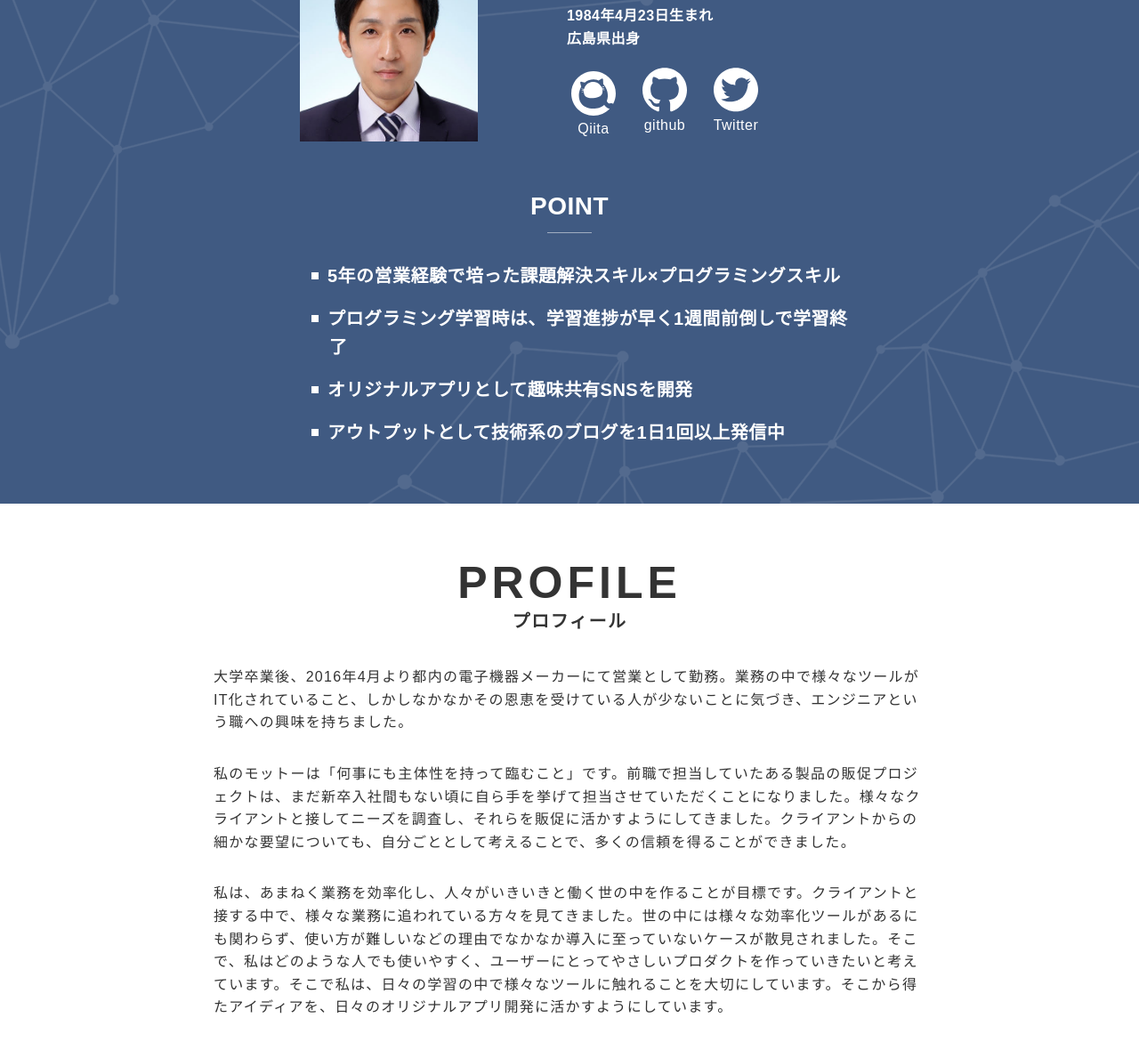
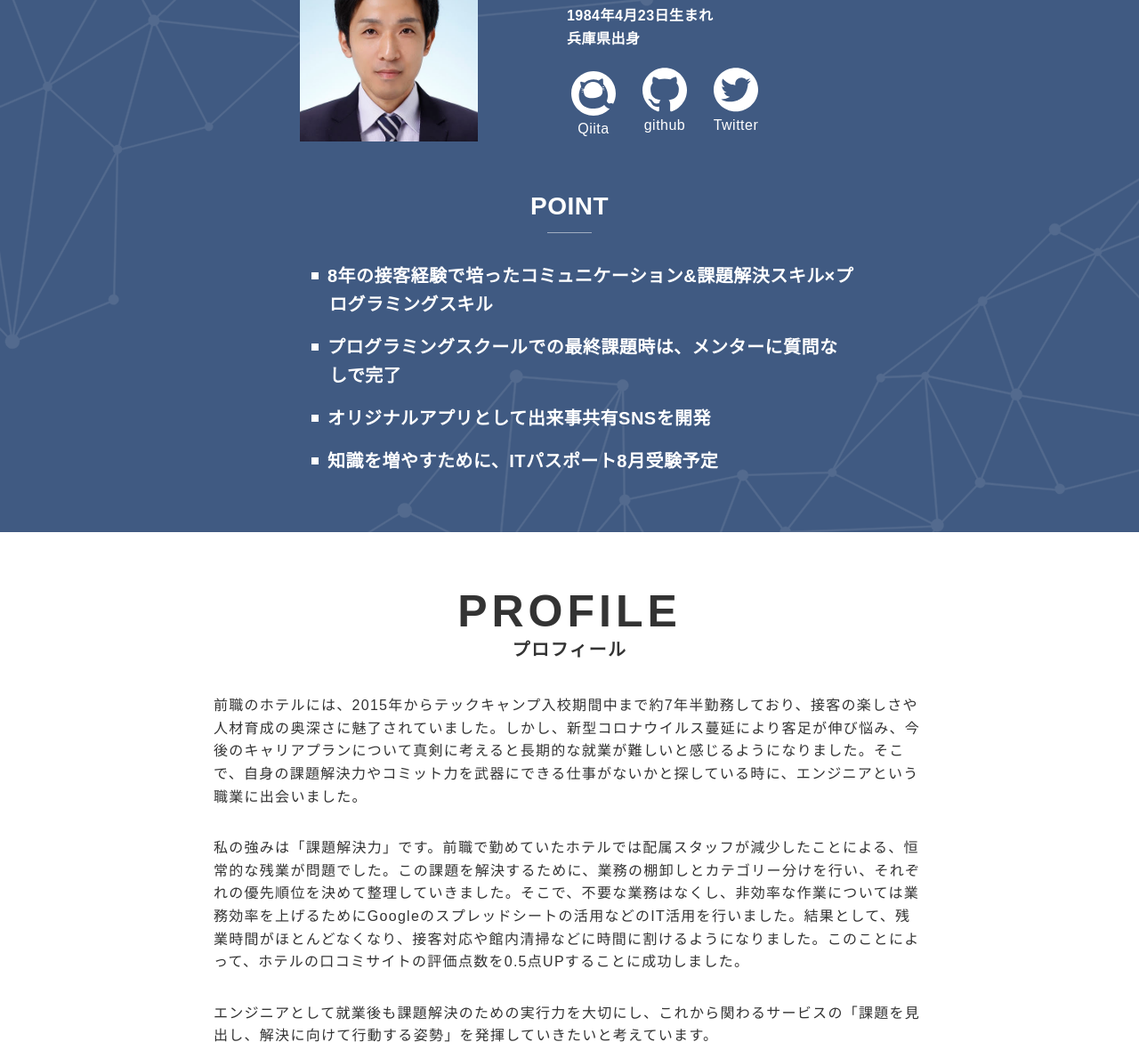
Before and after one commit to akiyuki-23/portfolio-site, a plain HTML site: page index.html in a window 1280 px wide. Shown: the part 173-1353 px from the top of the page at 89% size. Drawn offline with nearby package versions, Linux system fonts and the light colour scheme.

Commit message:
内容の更新

```diff
--- a/index.html
+++ b/index.html
@@ -47,7 +47,7 @@
                 <!-- 記載番号：4 -->
                 <li class="firstview__info-origin-item">1984年4月23日生まれ</li>
                 <!-- 記載番号：5 -->
-                <li class="firstview__info-origin-item">広島県出身</li>
+                <li class="firstview__info-origin-item">兵庫県出身</li>
               </ul>
               <ul class="firstview__info-account-list">
                 <li class="firstview__info-account-item">
@@ -80,10 +80,10 @@
             </div>
             <ul class="firstview__point-list">
               <!-- 記載番号：10 -->
-              <li class="firstview__point-item">5年の営業経験で培った課題解決スキル×プログラミングスキル</li>
-              <li class="firstview__point-item">プログラミング学習時は、学習進捗が早く1週間前倒しで学習終了</li>
-              <li class="firstview__point-item">オリジナルアプリとして趣味共有SNSを開発</li>
-              <li class="firstview__point-item">アウトプットとして技術系のブログを1日1回以上発信中</li>
+              <li class="firstview__point-item">8年の接客経験で培ったコミュニケーション&課題解決スキル×プログラミングスキル</li>
+              <li class="firstview__point-item">プログラミングスクールでの最終課題時は、メンターに質問なしで完了</li>
+              <li class="firstview__point-item">オリジナルアプリとして出来事共有SNSを開発</li>
+              <li class="firstview__point-item">知識を増やすために、ITパスポート8月受験予定</li>
             </ul>
           </div>
         </div>
@@ -97,13 +97,13 @@
             <!-- 記載番号：11 -->
             <div class="profile__text-area">
               <p>
-                大学卒業後、2016年4月より都内の電子機器メーカーにて営業として勤務。業務の中で様々なツールがIT化されていること、しかしなかなかその恩恵を受けている人が少ないことに気づき、エンジニアという職への興味を持ちました。
+                前職のホテルには、2015年からテックキャンプ入校期間中まで約7年半勤務しており、接客の楽しさや人材育成の奥深さに魅了されていました。しかし、新型コロナウイルス蔓延により客足が伸び悩み、今後のキャリアプランについて真剣に考えると長期的な就業が難しいと感じるようになりました。そこで、自身の課題解決力やコミット力を武器にできる仕事がないかと探している時に、エンジニアという職業に出会いました。
               </p>
               <p>
-                私のモットーは「何事にも主体性を持って臨むこと」です。前職で担当していたある製品の販促プロジェクトは、まだ新卒入社間もない頃に自ら手を挙げて担当させていただくことになりました。様々なクライアントと接してニーズを調査し、それらを販促に活かすようにしてきました。クライアントからの細かな要望についても、自分ごととして考えることで、多くの信頼を得ることができました。
+                私の強みは「課題解決力」です。前職で勤めていたホテルでは配属スタッフが減少したことによる、恒常的な残業が問題でした。この課題を解決するために、業務の棚卸しとカテゴリー分けを行い、それぞれの優先順位を決めて整理していきました。そこで、不要な業務はなくし、非効率な作業については業務効率を上げるためにGoogleのスプレッドシートの活用などのIT活用を行いました。結果として、残業時間がほとんどなくなり、接客対応や館内清掃などに時間に割けるようになりました。このことによって、ホテルの口コミサイトの評価点数を0.5点UPすることに成功しました。
               </p>
               <p>
-                私は、あまねく業務を効率化し、人々がいきいきと働く世の中を作ることが目標です。クライアントと接する中で、様々な業務に追われている方々を見てきました。世の中には様々な効率化ツールがあるにも関わらず、使い方が難しいなどの理由でなかなか導入に至っていないケースが散見されました。そこで、私はどのような人でも使いやすく、ユーザーにとってやさしいプロダクトを作っていきたいと考えています。そこで私は、日々の学習の中で様々なツールに触れることを大切にしています。そこから得たアイディアを、日々のオリジナルアプリ開発に活かすようにしています。
+                エンジニアとして就業後も課題解決のための実行力を大切にし、これから関わるサービスの「課題を見出し、解決に向けて行動する姿勢」を発揮していきたいと考えています。
               </p>
             </div>
           </div>
@@ -150,9 +150,9 @@
           <!-- 記載番号：17 -->
           <div class="skill__text-area">
             <p>
-              2021年よりプログラミングスクールでRuby on Railsを中心に学習を開始しました。現在のスキル感について詳細は以下の制作実績をご覧ください。
+              2022年よりプログラミングスクールでRuby on Railsを中心に学習を開始しました。現在のスキル感について詳細は以下の制作実績をご覧ください。
               <br>
-              各領域を比較すると特にフロントエンドの開発に興味があり、現在はReactおよびVue.jsを学習しています。
+              各領域を比較すると特にバックエンドの開発に興味があり、現在はJavaを学習しています。
             </p>
           </div>
         </div>
@@ -167,7 +167,7 @@
               <li class="works__item">
                 <div class="works__item-pict">
                   <!-- images/01に配置した、FURIMAの画像（PC版）のパスを記載する -->
-                  <a href="works/01.html" style="background-image:url('./images/work/01/pict-work01-firstview_pc.jpg');"></a>
+                  <a href="52.199.221.112" style="background-image:url('./images/image-1.jpeg');"></a>
                 </div>
                 <div class="works__item-text-block">
                   <!-- 記載番号：18 -->
```
Also changed, not shown: images/image-1.jpeg (added).
